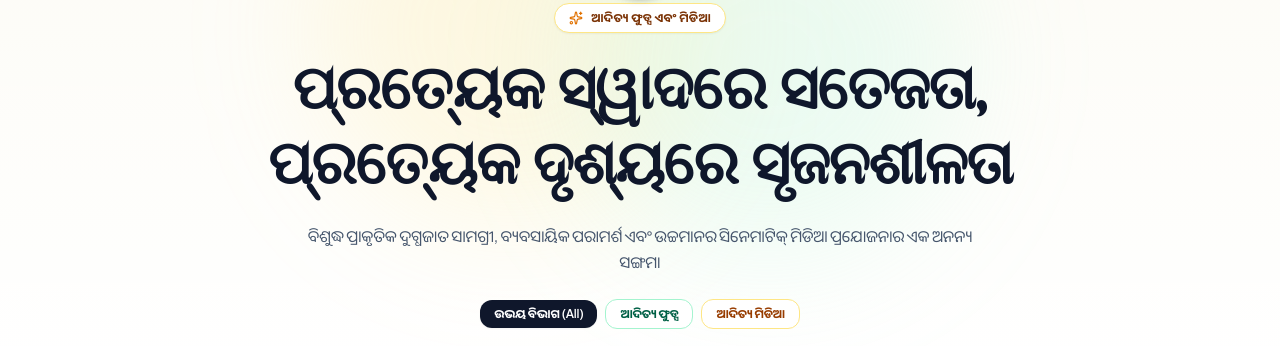
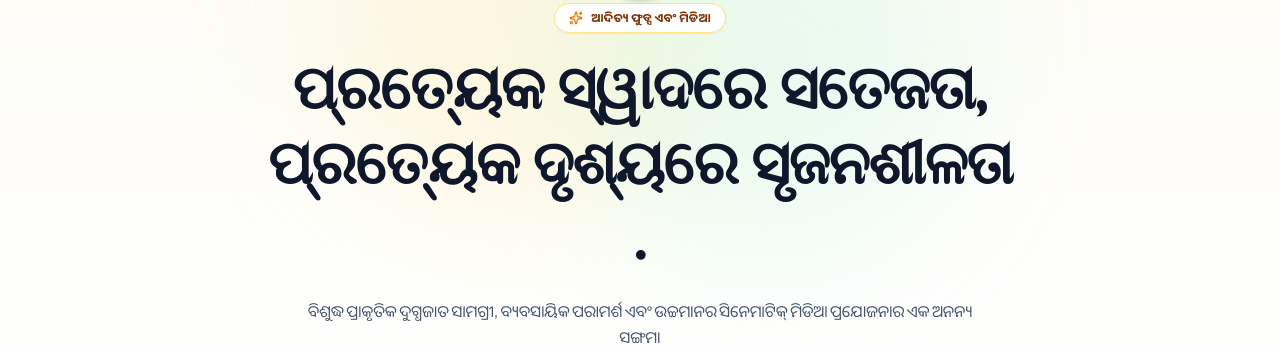
Before and after one commit to Biranchi-Narayan-panda/Aditya_Food_Media_Website, a React (Vite) app: page / in a window 1280 px wide. Shown: the part 209-555 px from the top of the page. Built offline with nearby package versions, Linux system fonts and the light colour scheme; no server answers; the database is empty.

Commit message:
Fix punctuation in heroTitle translation

```diff
--- a/src/i18n/translations.ts
+++ b/src/i18n/translations.ts
@@ -271,7 +271,7 @@ export const translations: Record<Language, TranslationDictionary> = {
     },
     home: {
       heroKicker: 'ଆଦିତ୍ୟ ଫୁଡ୍ସ ଏବଂ ମିଡିଆ',
-      heroTitle: 'ପ୍ରତ୍ୟେକ ସ୍ୱାଦରେ ସତେଜତା, ପ୍ରତ୍ୟେକ ଦୃଶ୍ୟରେ ସୃଜନଶୀଳତା',
+      heroTitle: 'ପ୍ରତ୍ୟେକ ସ୍ୱାଦରେ ସତେଜତା, ପ୍ରତ୍ୟେକ ଦୃଶ୍ୟରେ ସୃଜନଶୀଳତା .',
       heroSubtitle: 'ବିଶୁଦ୍ଧ ପ୍ରାକୃତିକ ଦୁଗ୍ଧଜାତ ସାମଗ୍ରୀ, ବ୍ୟବସାୟିକ ପରାମର୍ଶ ଏବଂ ଉଚ୍ଚମାନର ସିନେମାଟିକ୍ ମିଡିଆ ପ୍ରଯୋଜନାର ଏକ ଅନନ୍ୟ ସଙ୍ଗମ।',
       exploreFoodsBtn: 'ଦୁଗ୍ଧଜାତ ସାମଗ୍ରୀ ଦେଖନ୍ତୁ',
       exploreMediaBtn: 'ମିଡିଆ ଭିଡିଓ ଗ୍ୟାଲେରୀ',
```
